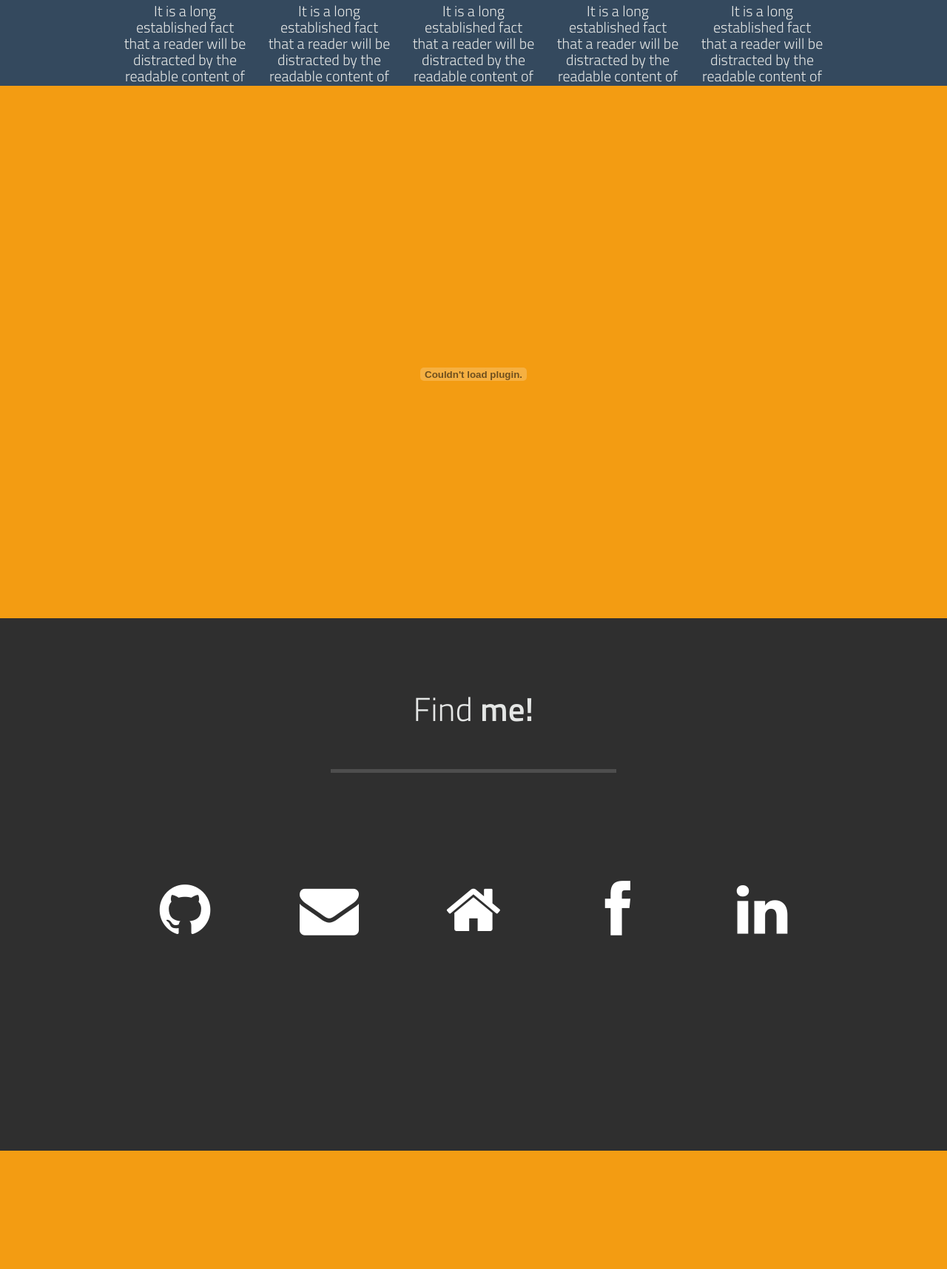
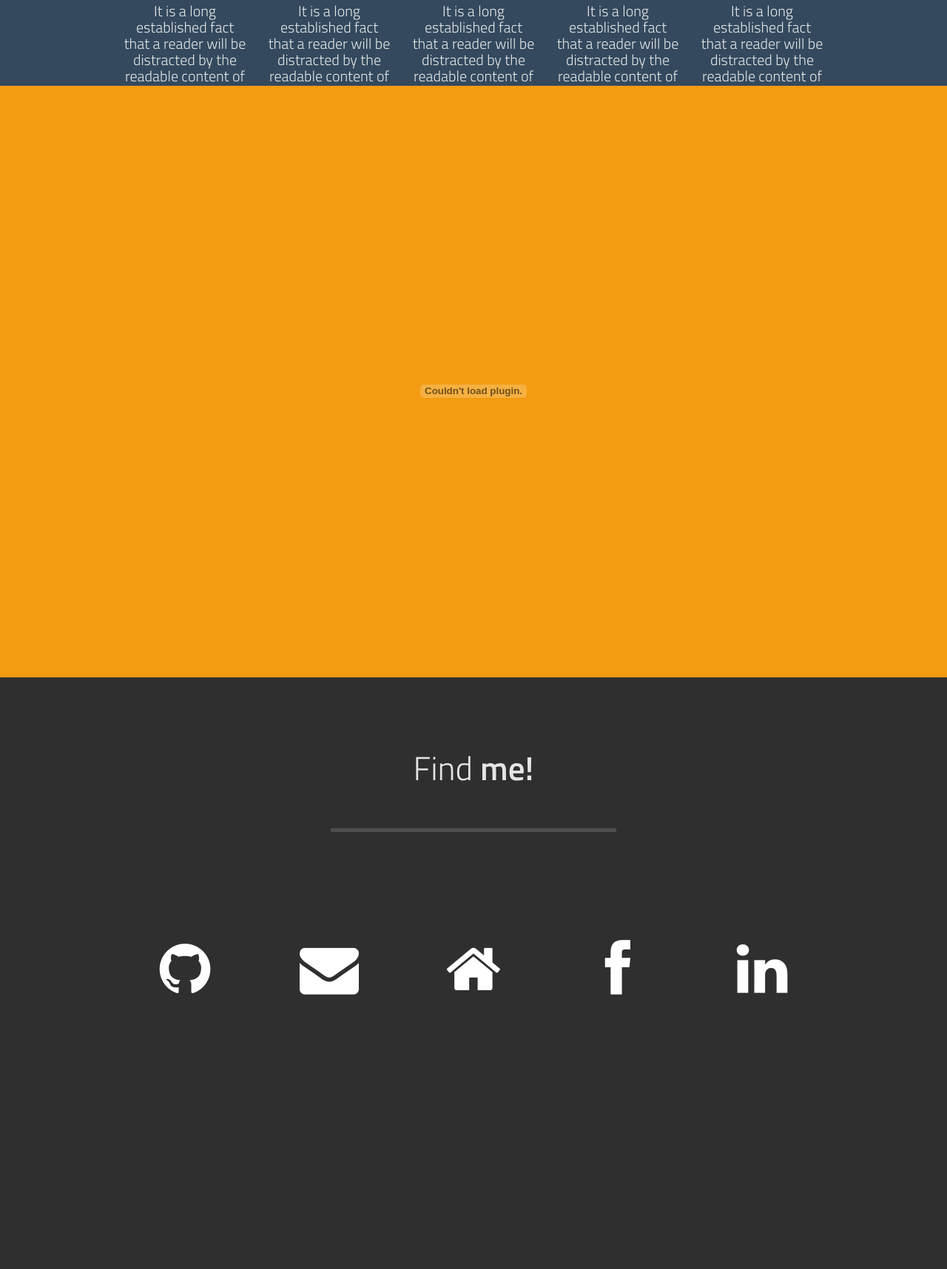
Before and after one commit to mfaywu/mfaywu, a Django app: page / in a window 1280 px wide. Shown: the part 2764-4480 px from the top of the page at 74% size. Before the commit the page ends 4320 px from the top, so only its background shows below. Run offline with Django 3.2, Linux system fonts and the light colour scheme; some libraries are stand-ins or nearby versions.

Commit message:
Fixed formatting issues with resume

```diff
--- a/home/templates/home/header.html
+++ b/home/templates/home/header.html
@@ -165,14 +165,14 @@
 	</div><!-- /slide4 -->
 
 	<!-- === Slide 5 === -->
-	<div style="height: 90%" class="slide story" id="slide-5" data-slide="5">
-		<div class="container">
-			<embed src= "{% static 'home/images/mfaywu_resume.pdf' %}" width=1000px height=600px>
+	<div style="height: 100%" class="slide story" id="slide-5" data-slide="5">
+		<div style="height: 100%" class="container">
+			<embed src= "{% static 'home/images/mfaywu_resume.pdf' %}" width=100% height=100%>
 		</div><!-- /container -->
 	</div><!-- /slide5 -->
 
 	<!-- === Slide 6 / Contact === -->
-	<div style="height: 90%" class="slide story" id="slide-6" data-slide="6">
+	<div style="height: 100%" class="slide story" id="slide-6" data-slide="6">
 		<div class="container">
 			<div class="row title-row">
 				<div class="col-12 font-light">Find <span class="font-semibold">me!</span></div>
```
